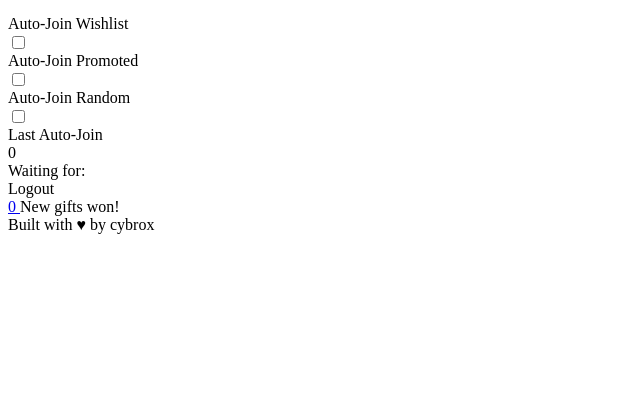
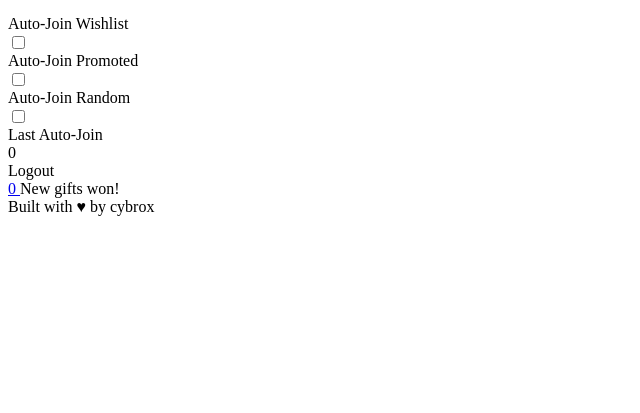
Before and after one commit to cybrox/giftfox, a PHP site: template app/views/fox.php in a window 1280 px wide. Shown: the part 387-800 px from the top of the page, without its empty margins (0-640 px from the left). Run offline with PHP 8.4, Linux system fonts and the light colour scheme; the template is opened without the code that fills it, so the values that code supplies are empty.

Commit message:
Hide "waiting for" for now

```diff
--- a/app/views/fox.php
+++ b/app/views/fox.php
@@ -69,11 +69,13 @@
             <div class="col-xs-6"><span class="fox-title">Last Auto-Join</span></div>
             <div class="col-xs-6"><span class="fox-title">0</span></div>
         </div>
-        <div class="row justify fox-waiting">
-            <div class="col-xs-12">
-                Waiting for: <?php __('userjoin'); ?>
+        <!--
+            <div class="row justify fox-waiting">
+                <div class="col-xs-12">
+                    Waiting for: <?php __('userjoin'); ?>
+                </div>
             </div>
-        </div>
+        -->
     </div>
 
     <div class="fox-footer">
```
